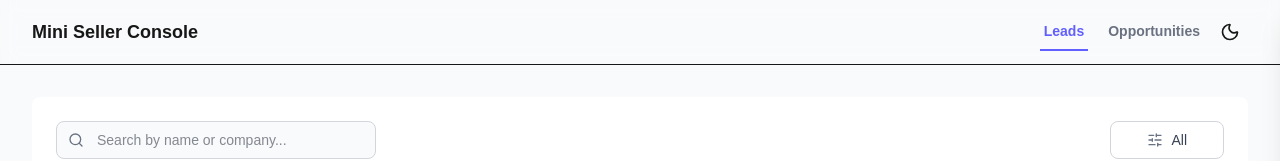
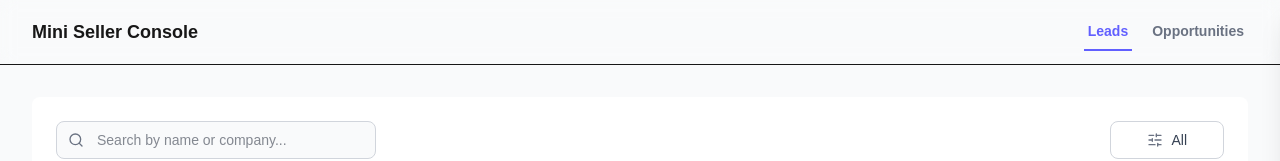
Before and after one commit to juanevangelista1/lead-list, a Next.js app: page / in a window 1280 px wide. Shown: the top 161 px of the page. Built offline with nearby package versions, Linux system fonts and the light colour scheme.

Commit message:
fix: remove ThemeToggle component from Header for cleaner layout

```diff
--- a/src/app/components/layout/header.tsx
+++ b/src/app/components/layout/header.tsx
@@ -42,7 +42,6 @@ export function Header({ activeTab, setActiveTab }: HeaderProps) {
 						activeTab={activeTab}
 						setActiveTab={handleTabClick}
 					/>
-					<ThemeToggle />
 				</div>
 
 				<div className='md:hidden flex items-center space-x-2'>
```
